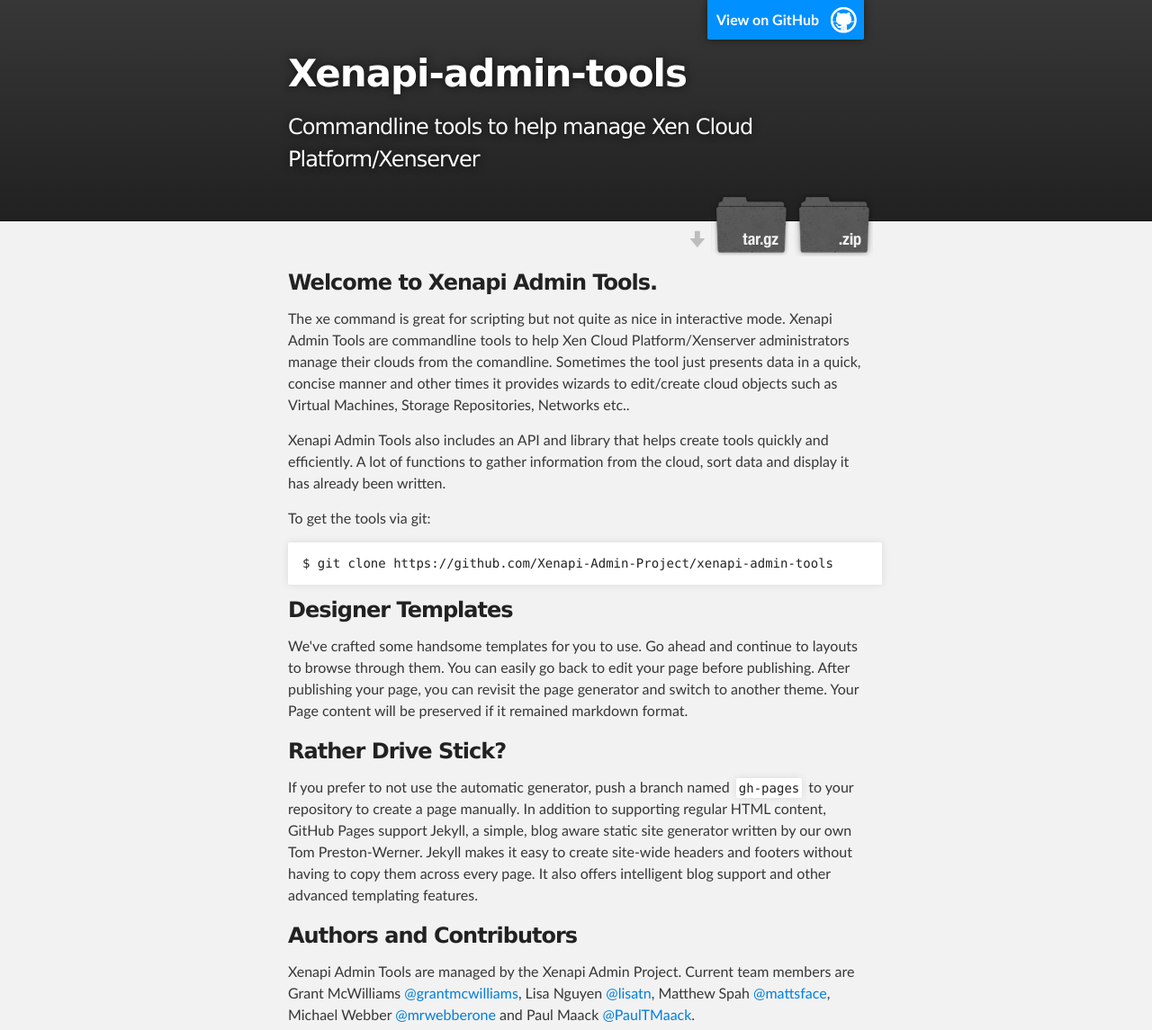
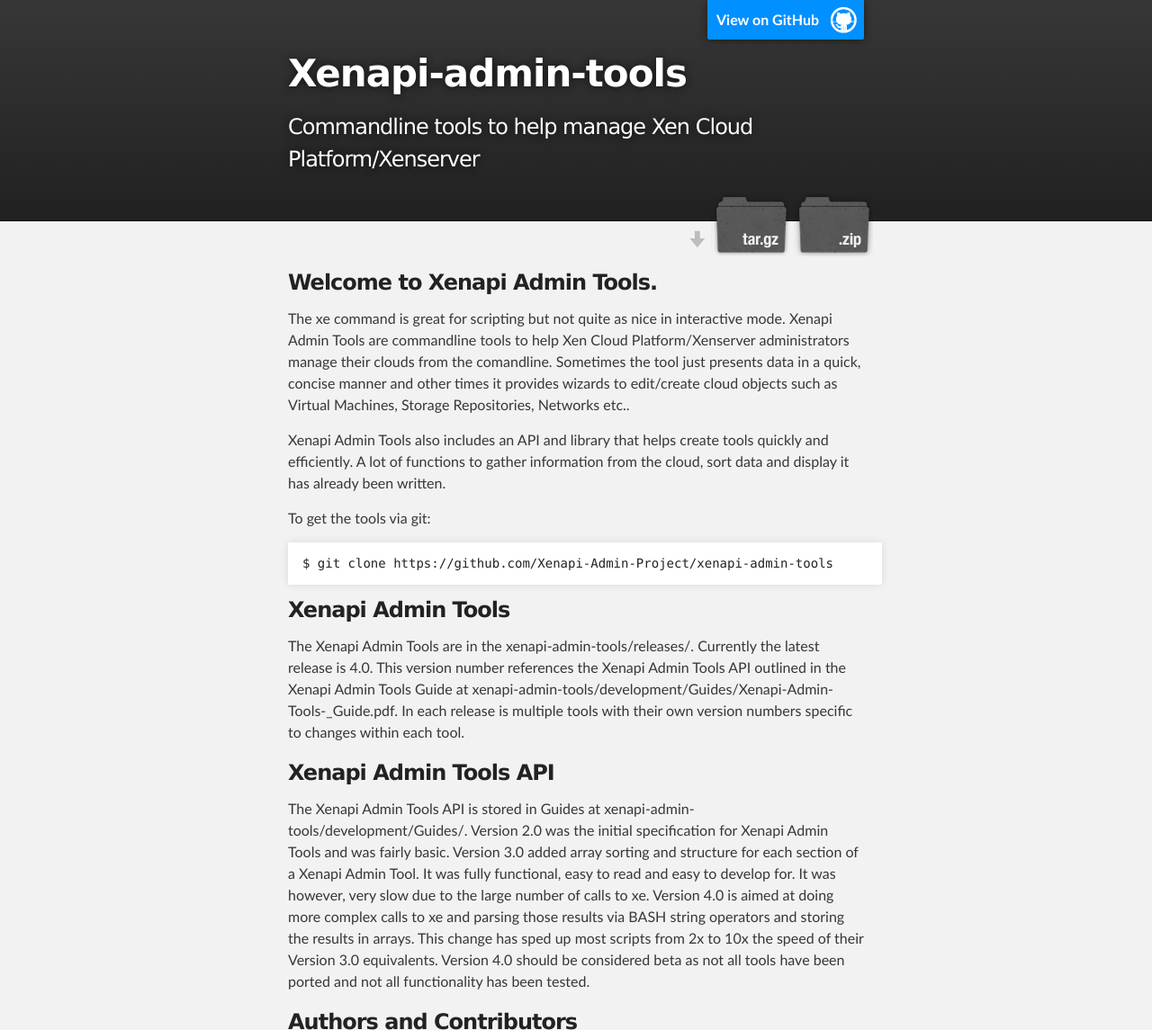
Before and after one commit to Xenapi-Admin-Project/xenapi-admin-tools, a plain HTML site: page index.html in a window 1280 px wide. Shown: the top 1145 px of the page at 90% size. Drawn offline with Linux system fonts and the light colour scheme.

```diff
--- a/index.html
+++ b/index.html
@@ -42,13 +42,13 @@
 <pre><code>$ git clone https://github.com/Xenapi-Admin-Project/xenapi-admin-tools
 </code></pre>
 
-<h3>Designer Templates</h3>
+<h3>Xenapi Admin Tools</h3>
 
-<p>We've crafted some handsome templates for you to use. Go ahead and continue to layouts to browse through them. You can easily go back to edit your page before publishing. After publishing your page, you can revisit the page generator and switch to another theme. Your Page content will be preserved if it remained markdown format.</p>
+<p>The Xenapi Admin Tools are in the xenapi-admin-tools/releases/. Currently the latest release is 4.0. This version number references the Xenapi Admin Tools API outlined in the Xenapi Admin Tools Guide at xenapi-admin-tools/development/Guides/Xenapi-Admin-Tools-_Guide.pdf. In each release is multiple tools with their own version numbers specific to changes within each tool. </p>
 
-<h3>Rather Drive Stick?</h3>
+<h3>Xenapi Admin Tools API</h3>
 
-<p>If you prefer to not use the automatic generator, push a branch named <code>gh-pages</code> to your repository to create a page manually. In addition to supporting regular HTML content, GitHub Pages support Jekyll, a simple, blog aware static site generator written by our own Tom Preston-Werner. Jekyll makes it easy to create site-wide headers and footers without having to copy them across every page. It also offers intelligent blog support and other advanced templating features.</p>
+<p>The Xenapi Admin Tools API is stored in Guides at xenapi-admin-tools/development/Guides/. Version 2.0 was the initial specification for Xenapi Admin Tools and was fairly basic. Version 3.0 added array sorting and structure for each section of a Xenapi Admin Tool. It was fully functional, easy to read and easy to develop for. It was however, very slow due to the large number of calls to xe. Version 4.0 is aimed at doing more complex calls to xe and parsing those results via BASH string operators and storing the results in arrays. This change has sped up most scripts from 2x to 10x the speed of their Version 3.0 equivalents. Version 4.0 should be considered beta as not all tools have been ported and not all functionality has been tested.</p>
 
 <h3>Authors and Contributors</h3>
 
```
Also changed, not shown: params.json (+1 -1 lines).
